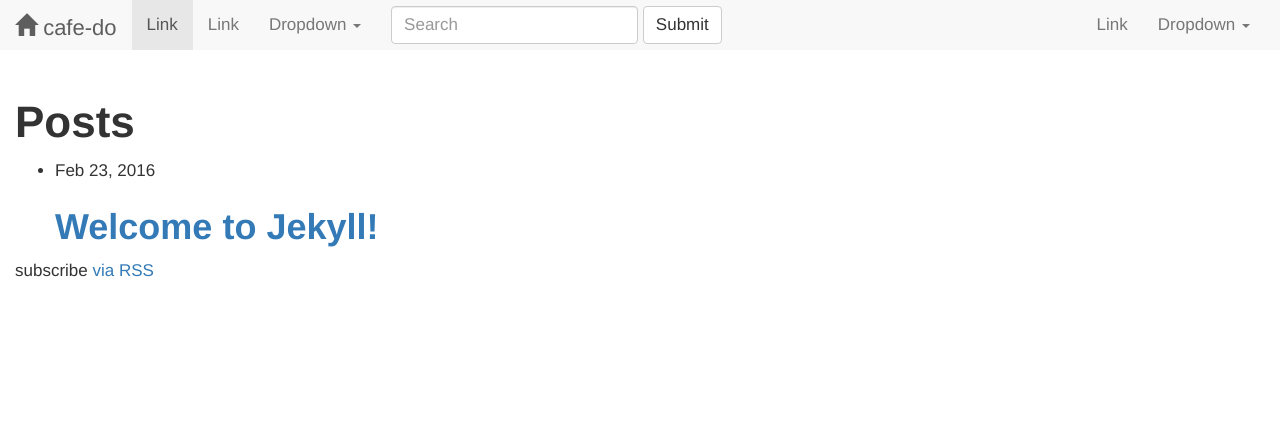
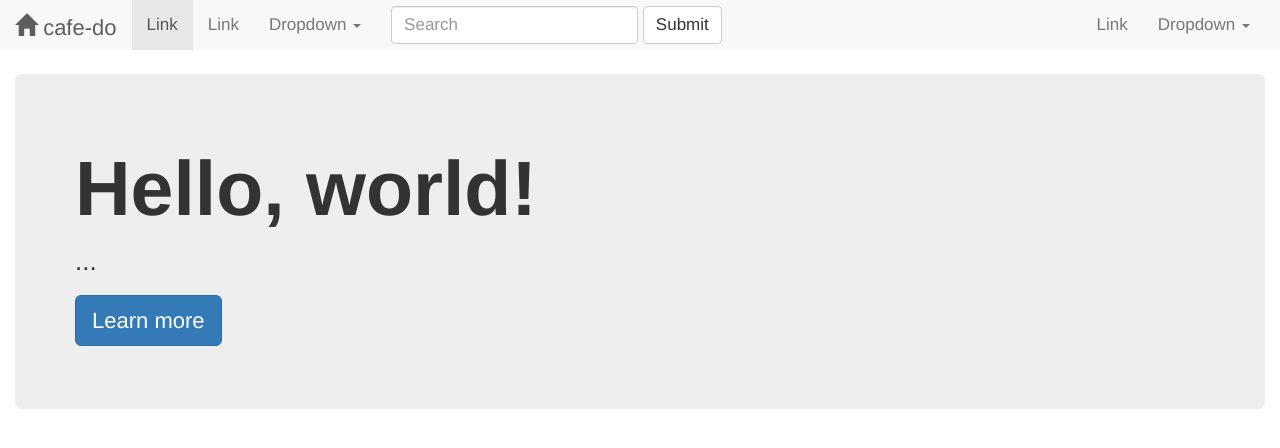
Before and after one commit to cafe-do/cafe-do.github.io, a Jekyll site: the page built from index.html, in a window 1280 px wide. Shown: the top 448 px of the page. Built offline with Jekyll 4.4.1, drawn with Linux system fonts in a browser that asks for light colours.

Commit message:
Added jumbotron.

```diff
--- /dev/null
+++ b/_includes/jumbotron.html
@@ -0,0 +1,5 @@
+<div class="jumbotron">
+	<h1>Hello, world!</h1>
+  	<p>...</p>
+  	<p><a class="btn btn-primary btn-lg" href="#" role="button">Learn more</a></p>
+</div>
--- /dev/null
+++ b/_layouts/homepage.html
@@ -0,0 +1,5 @@
+---
+layout: default
+---
+
+{% include jumbotron.html %}
--- a/index.html
+++ b/index.html
@@ -1,5 +1,5 @@
 ---
-layout: default
+layout: homepage
 ---
 
 <div class="home">
```
